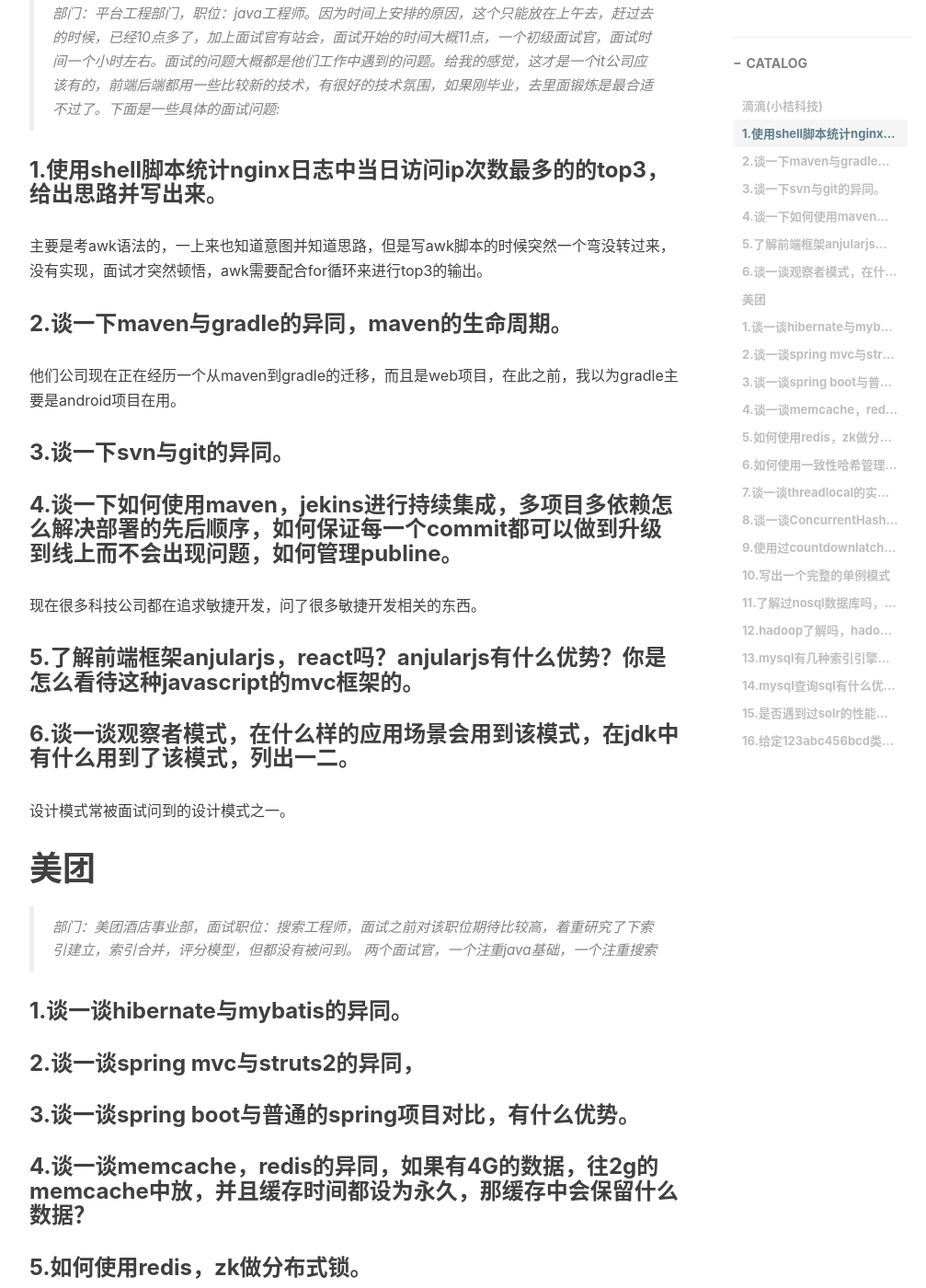
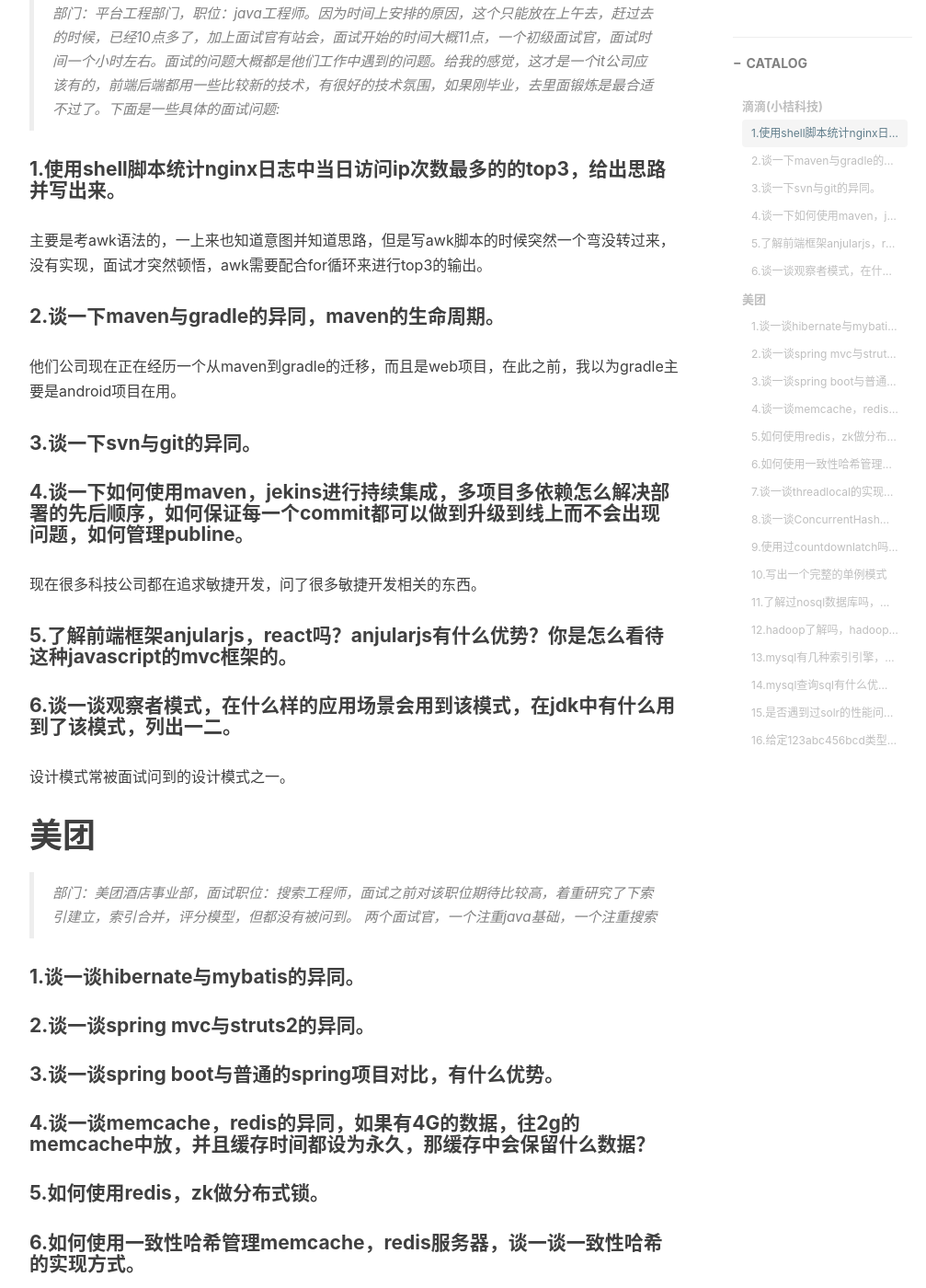
Before and after one commit to a657439380/a657439380.github.io, a Jekyll site: the page built from _posts/2016-08-16-job-interview.markdown, in a window 1280 px wide and 1400 px high, scrolled down 590 px. Shown: the whole window at 92% size, without its empty margins (233-1240 px from the left). Built offline with Jekyll 4.4.1, drawn with Linux system fonts in a browser that asks for light colours; nearby versions of some CDN libraries; comment, search, counter and statistics services are not loaded.

```diff
--- a/_posts/2016-08-16-job-interview.markdown
+++ b/_posts/2016-08-16-job-interview.markdown
@@ -11,41 +11,56 @@ tags:	面试 java开发面试
 # 滴滴(小桔科技)
 >  部门：平台工程部门，职位：java工程师。因为时间上安排的原因，这个只能放在上午去，赶过去的时候，已经10点多了，加上面试官有站会，面试开始的时间大概11点，一个初级面试官，面试时间一个小时左右。面试的问题大概都是他们工作中遇到的问题。给我的感觉，这才是一个it公司应该有的，前端后端都用一些比较新的技术，有很好的技术氛围，如果刚毕业，去里面锻炼是最合适不过了。下面是一些具体的面试问题:
 
-### 1.使用shell脚本统计nginx日志中当日访问ip次数最多的的top3，给出思路并写出来。
+#### 1.使用shell脚本统计nginx日志中当日访问ip次数最多的的top3，给出思路并写出来。
 
 主要是考awk语法的，一上来也知道意图并知道思路，但是写awk脚本的时候突然一个弯没转过来，没有实现，面试才突然顿悟，awk需要配合for循环来进行top3的输出。
 
-### 2.谈一下maven与gradle的异同，maven的生命周期。
+#### 2.谈一下maven与gradle的异同，maven的生命周期。
 
 他们公司现在正在经历一个从maven到gradle的迁移，而且是web项目，在此之前，我以为gradle主要是android项目在用。
 
-### 3.谈一下svn与git的异同。
+#### 3.谈一下svn与git的异同。
 
-### 4.谈一下如何使用maven，jekins进行持续集成，多项目多依赖怎么解决部署的先后顺序，如何保证每一个commit都可以做到升级到线上而不会出现问题，如何管理publine。
+#### 4.谈一下如何使用maven，jekins进行持续集成，多项目多依赖怎么解决部署的先后顺序，如何保证每一个commit都可以做到升级到线上而不会出现问题，如何管理publine。
 现在很多科技公司都在追求敏捷开发，问了很多敏捷开发相关的东西。
 
-### 5.了解前端框架anjularjs，react吗？anjularjs有什么优势？你是怎么看待这种javascript的mvc框架的。
+#### 5.了解前端框架anjularjs，react吗？anjularjs有什么优势？你是怎么看待这种javascript的mvc框架的。
 
-### 6.谈一谈观察者模式，在什么样的应用场景会用到该模式，在jdk中有什么用到了该模式，列出一二。
+#### 6.谈一谈观察者模式，在什么样的应用场景会用到该模式，在jdk中有什么用到了该模式，列出一二。
 设计模式常被面试问到的设计模式之一。
 
 # 美团
 >  部门：美团酒店事业部，面试职位：搜索工程师，面试之前对该职位期待比较高，着重研究了下索引建立，索引合并，评分模型，但都没有被问到。
 >  两个面试官，一个注重java基础，一个注重搜索
 
-### 1.谈一谈hibernate与mybatis的异同。
-### 2.谈一谈spring mvc与struts2的异同，
-### 3.谈一谈spring boot与普通的spring项目对比，有什么优势。
-### 4.谈一谈memcache，redis的异同，如果有4G的数据，往2g的memcache中放，并且缓存时间都设为永久，那缓存中会保留什么数据？
-### 5.如何使用redis，zk做分布式锁。
-### 6.如何使用一致性哈希管理memcache，redis服务器，谈一谈一致性哈希的实现方式。
-### 7.谈一谈threadlocal的实现方式。
-### 8.谈一谈ConcurrentHashMap与hashtable的异同。
-### 9.使用过countdownlatch吗，他与object本身的wait，notify有什么异同，信号量，谈一谈解决java高并发常用的方法。
-### 10.写出一个完整的单例模式
-### 11.了解过nosql数据库吗，举几个例子，是否了解过habase（貌似很多公司比较重视这个）
-### 12.hadoop了解吗，hadoop各个节点的通信机制，hadoop如何保证一个大文件的完整性，写过mr吗，如何高效的使用join方式查询habase中的数据。
-### 13.mysql有几种索引引擎，都有什么区别，如果abc三个字段都加索引，那么a=? and b=? order by c asc会走索引吗？
-### 14.mysql查询sql有什么优化经验.
-### 15.是否遇到过solr的性能问题，有什么经验或者解决方案。
-### 16.给定123abc456bcd类型的字符串，求解字符串中最大的integer。
+#### 1.谈一谈hibernate与mybatis的异同。
+
+#### 2.谈一谈spring mvc与struts2的异同。
+
+#### 3.谈一谈spring boot与普通的spring项目对比，有什么优势。
+
+#### 4.谈一谈memcache，redis的异同，如果有4G的数据，往2g的memcache中放，并且缓存时间都设为永久，那缓存中会保留什么数据？
+
+#### 5.如何使用redis，zk做分布式锁。
+
+#### 6.如何使用一致性哈希管理memcache，redis服务器，谈一谈一致性哈希的实现方式。
+
+#### 7.谈一谈threadlocal的实现方式。
+
+#### 8.谈一谈ConcurrentHashMap与hashtable的异同。
+
+#### 9.使用过countdownlatch吗，他与object本身的wait，notify有什么异同，信号量，谈一谈解决java高并发常用的方法。
+
+#### 10.写出一个完整的单例模式
+
+#### 11.了解过nosql数据库吗，举几个例子，是否了解过habase（貌似很多公司比较重视这个）
+
+#### 12.hadoop了解吗，hadoop各个节点的通信机制，hadoop如何保证一个大文件的完整性，写过mr吗，如何高效的使用join方式查询habase中的数据。
+
+#### 13.mysql有几种索引引擎，都有什么区别，如果abc三个字段都加索引，那么a=? and b=? order by c asc会走索引吗？
+
+#### 14.mysql查询sql有什么优化经验.
+
+#### 15.是否遇到过solr的性能问题，有什么经验或者解决方案。
+
+#### 16.给定123abc456bcd类型的字符串，求解字符串中最大的integer。
```
Also changed, not shown: _drafts/2016-08-16-job-interview.markdown (deleted, +0 -51 lines).
